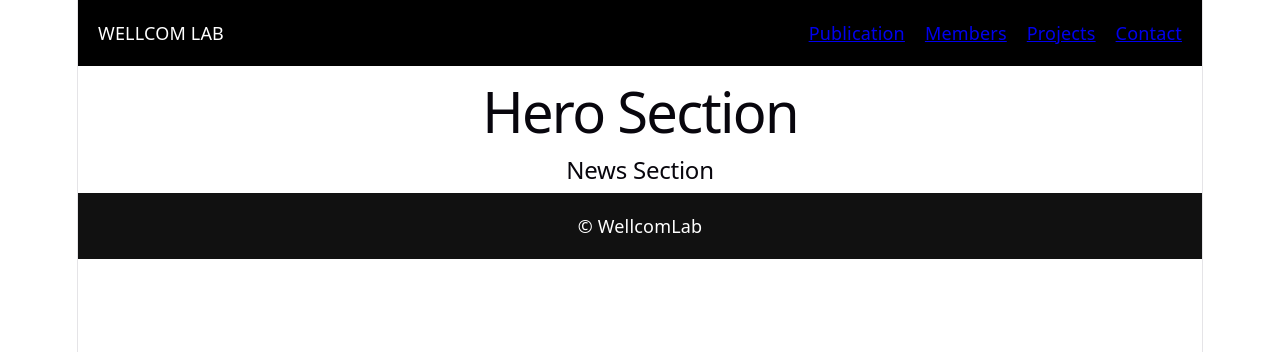
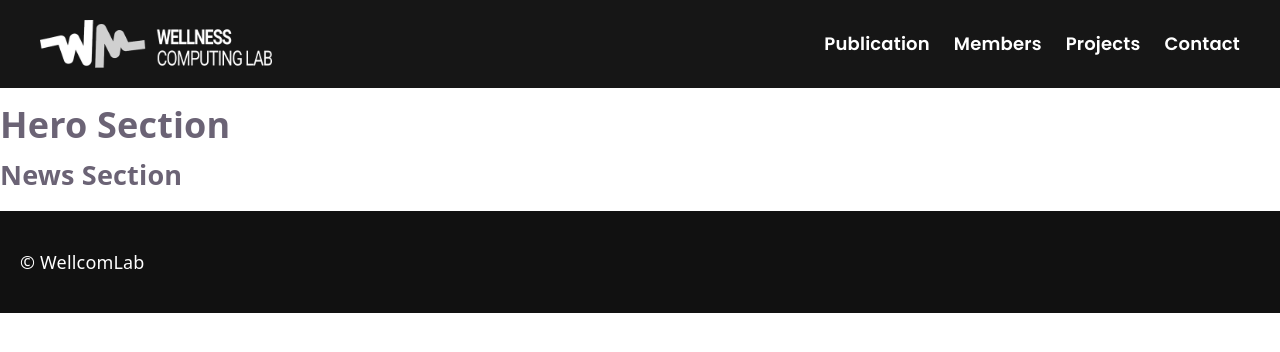
Before and after one commit to CNU-Wellness-Computing-Lab/wellcomlab-homepage-v2, a React (Vite) app: page / in a window 1280 px wide. Shown: the top 352 px of the page. Built offline with nearby package versions, Linux system fonts and the light colour scheme.

Commit message:
feat: improve navbar UI with logo and textStyles integration

```diff
--- a/index.html
+++ b/index.html
@@ -3,6 +3,7 @@
   <head>
     <meta charset="UTF-8" />
     <link rel="icon" type="image/svg+xml" href="/favicon.svg" />
+    <link href="https://fonts.googleapis.com/css2?family=Poppins:wght@300;400;600;700&display=swap" rel="stylesheet">
     <meta name="viewport" content="width=device-width, initial-scale=1.0" />
     <title>wellcomlab-homepage-v2</title>
   </head>
--- a/package.json
+++ b/package.json
@@ -12,7 +12,8 @@
   "dependencies": {
     "react": "^19.2.4",
     "react-dom": "^19.2.4",
-    "react-router-dom": "^7.13.1"
+    "react-router-dom": "^7.13.1",
+    "styled-components": "^6.3.12"
   },
   "devDependencies": {
     "@eslint/js": "^9.39.4",
--- a/src/index.css
+++ b/src/index.css
@@ -50,62 +50,8 @@
   }
 }
 
-body {
+html, body, #root {
   margin: 0;
+  padding: 0;
+  width: 100%;
 }
-
-#root {
-  width: 1126px;
-  max-width: 100%;
-  margin: 0 auto;
-  text-align: center;
-  border-inline: 1px solid var(--border);
-  min-height: 100svh;
-  display: flex;
-  flex-direction: column;
-  box-sizing: border-box;
-}
-
-h1,
-h2 {
-  font-family: var(--heading);
-  font-weight: 500;
-  color: var(--text-h);
-}
-
-h1 {
-  font-size: 56px;
-  letter-spacing: -1.68px;
-  margin: 32px 0;
-  @media (max-width: 1024px) {
-    font-size: 36px;
-    margin: 20px 0;
-  }
-}
-h2 {
-  font-size: 24px;
-  line-height: 118%;
-  letter-spacing: -0.24px;
-  margin: 0 0 8px;
-  @media (max-width: 1024px) {
-    font-size: 20px;
-  }
-}
-p {
-  margin: 0;
-}
-
-code,
-.counter {
-  font-family: var(--mono);
-  display: inline-flex;
-  border-radius: 4px;
-  color: var(--text-h);
-}
-
-code {
-  font-size: 15px;
-  line-height: 135%;
-  padding: 4px 8px;
-  background: var(--code-bg);
-}
--- a/src/layout/Navbar.jsx
+++ b/src/layout/Navbar.jsx
@@ -1,16 +1,59 @@
 import { Link } from "react-router-dom";
+import styled from "styled-components";
+import logo from "../assets/nav_logo.png";
+import fonts from "../styles/textStyles";
+import colors from "../styles/colors";
+
+const NavWrapper = styled.nav`
+  width: 100%;
+  background: ${colors.black};
+`;
+
+const Menu = styled.div`
+  display: flex;
+  gap: 24px;
+`;
+
+const StyledLink = styled(Link)`
+  color: white;
+  text-decoration: none;
+`;
+
+const NavInner = styled.div`
+  max-width: 1200px;
+  margin: 0 auto;
+  padding: 20px;
+
+  display: flex;
+  justify-content: space-between;
+  align-items: center;
+
+  font-family: ${fonts.family.heading};
+  font-weight: ${fonts.weight.semibold};
+`;
+
+const Logo = styled(Link)`
+  display: flex;
+  align-items: center;
+`;
+const LogoImg = styled.img`
+  height: 48px;
+`;
 
 export default function Navbar() {
   return (
-    <nav style={{ display: "flex", justifyContent: "space-between", padding: "20px", background: "black", color: "white" }}>
-      <div>WELLCOM LAB</div>
-
-      <div style={{ display: "flex", gap: "20px" }}>
-        <Link to="/publications">Publication</Link>
-        <Link to="/members">Members</Link>
-        <Link to="/projects">Projects</Link>
-        <Link to="/contact">Contact</Link>
-      </div>
-    </nav>
+    <NavWrapper>
+      <NavInner>
+        <Logo to="/">
+          <LogoImg src={logo} alt="WellcomLab Logo" />
+        </Logo>
+        <Menu>
+          <StyledLink to="/publications">Publication</StyledLink>
+          <StyledLink to="/members">Members</StyledLink>
+          <StyledLink to="/projects">Projects</StyledLink>
+          <StyledLink to="/contact">Contact</StyledLink>
+        </Menu>
+      </NavInner>
+    </NavWrapper>
   );
 }
--- /dev/null
+++ b/src/styles/colors.js
@@ -0,0 +1,15 @@
+const colors = {
+  black: "#161616",
+  white: "#FEFEFE",
+
+  text: "#2F2A36",
+  textMuted: "#6B6375",
+
+  background: "#F5F5F5",
+  border: "#E5E4E7",
+
+  primary: "#5F8F86",
+  primaryLight: "#B9DED5",
+};
+
+export default colors;
--- /dev/null
+++ b/src/styles/textStyles.js
@@ -0,0 +1,23 @@
+const fonts = {
+  family: {
+    heading: "'Poppins', 'Pretendard', sans-serif",
+    body: "'Pretendard', 'Noto Sans KR', sans-serif",
+  },
+
+  size: {
+    sm: "14px",
+    md: "16px",
+    lg: "20px",
+    xl: "32px",
+    hero: "64px",
+  },
+
+  weight: {
+    regular: 400,
+    medium: 500,
+    semibold: 600,
+    bold: 700,
+  },
+};
+
+export default fonts;
```
Also changed, not shown: src/App.css (deleted, +0 -184 lines), src/assets/nav_logo.png (added), 1 other file (tests, documents, lock files or other folders).
